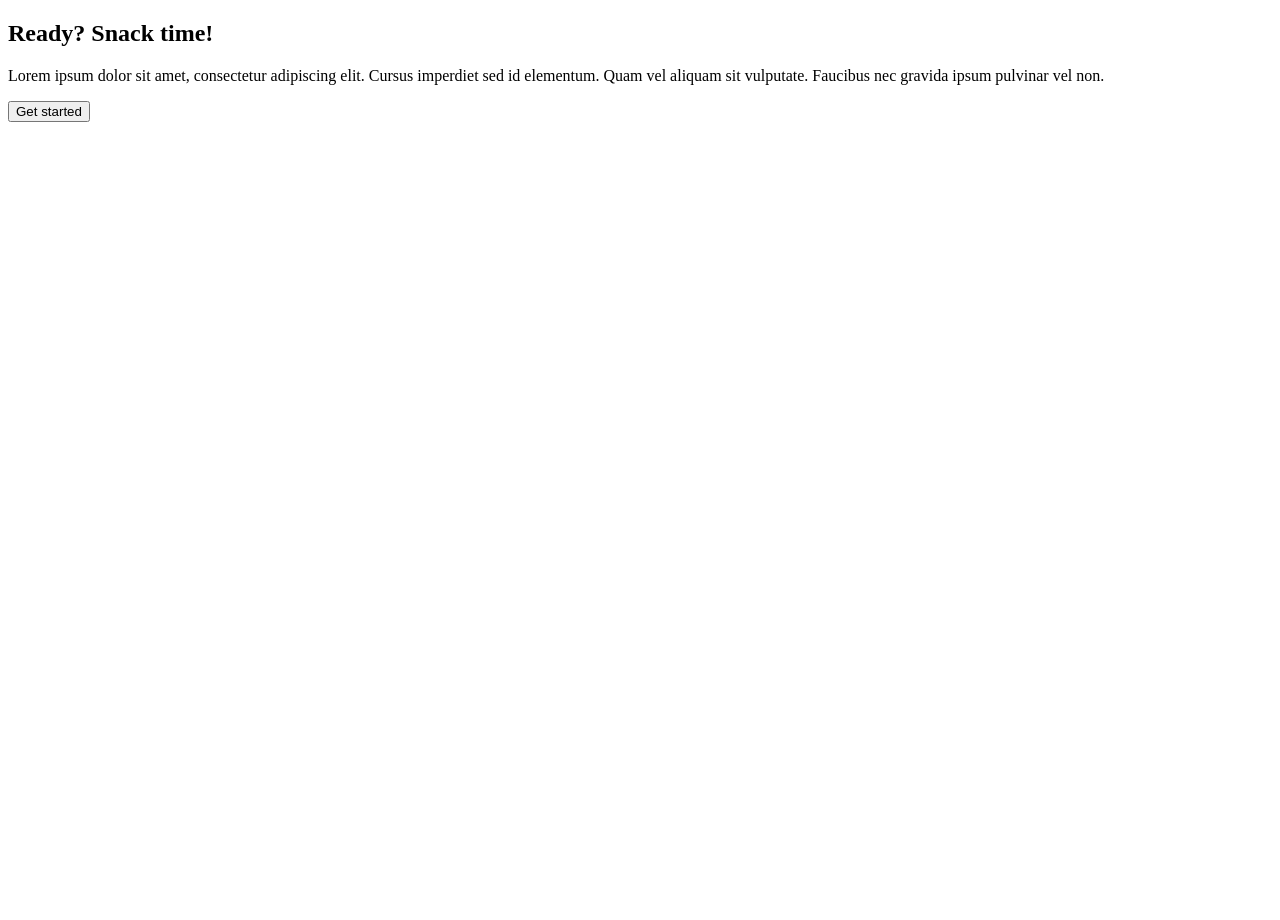
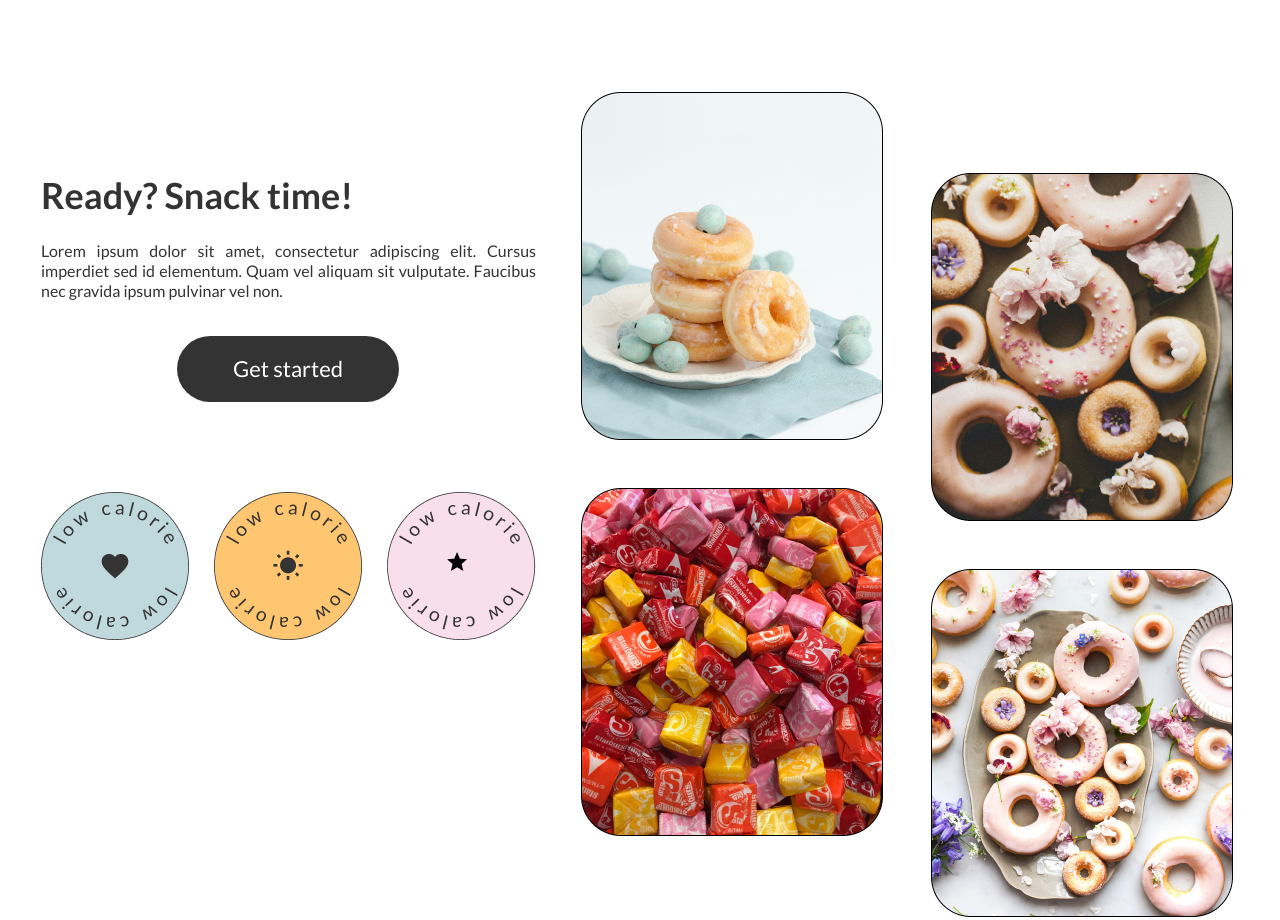
Before and after one commit to luizamantovani/Prova-AC1, a plain HTML site: page index.html in a window 1280 px wide. Before the commit the page ends 800 px from the top, so only its background shows below. Drawn offline with Linux system fonts and the light colour scheme.

Commit message:
finishing ac1

```diff
--- a/index.html
+++ b/index.html
@@ -1,15 +1,22 @@
 <!DOCTYPE html>
 <html lang="en">
+
 <head>
     <meta charset="UTF-8">
     <meta name="viewport" content="width=, initial-scale=1.0">
     <title>AC1</title>
     <link rel="stylesheet" href="style.css">
+    <link rel="preconnect" href="https://fonts.googleapis.com">
+    <link rel="preconnect" href="https://fonts.gstatic.com" crossorigin>
+    <link
+        href="https://fonts.googleapis.com/css2?family=Lato:ital,wght@0,100;0,300;0,400;0,700;0,900;1,100;1,300;1,400;1,700;1,900&display=swap"
+        rel="stylesheet">
 </head>
+
 <body>
     <main>
-        <section>
-            <div>
+        <section class="section_left">
+            <div class="section_left_top">
                 <h1>
                     Ready? Snack time!
                 </h1>
@@ -21,18 +28,23 @@
                     Get started
                 </button>
             </div>
-            <div>
-                <img src="" alt="">
-                <img src="" alt="">
-                <img src="" alt="">
+            <div class="section_left_bottom">
+                <img class="img_section_left" src="Frame 14399.png" alt="">
+                <img class="img_section_left" src="Group 26.png" alt="">
+                <img class="img_section_left last" src="Frame 14401.png" alt="">
             </div>
         </section>
-        <section>
-            <img src="" alt="">
-            <img src="" alt="">
-            <img src="" alt="">
-            <img src="" alt="">
+        <section class="section_right">
+            <div class="section_right_left">
+                <img class="section_right_img" src="Frame 14407.png" alt="">
+                <img class="section_right_img" src="Frame 14406.png" alt="">
+            </div>
+            <div class="section_right_right">
+                <img class="section_right_img" src="Frame 14408.png" alt="">
+                <img class="section_right_img" src="Frame 14409.png" alt="">
+            </div>
         </section>
     </main>
 </body>
+
 </html>
--- a/style.css
+++ b/style.css
@@ -0,0 +1,91 @@
+main{
+    display: flex;
+    justify-content: center;
+}
+
+.section_left{
+    margin-top: 135px;
+    margin-left: 120px;
+    margin-right: 45px;
+    margin-bottom: 307px;
+}
+
+.section_right{
+    margin-top: 42px;
+    margin-right: 126px;
+    display: flex;
+    margin-bottom: 42px;
+}
+
+.section_left_top{
+    width: 495px;
+    height: 228px;
+    margin-bottom: 91px;
+}
+
+
+h1{
+    font-size: 36px;
+    font-family: "Lato", sans-serif;
+    font-weight: 700;
+    color: #333333;
+    margin-bottom: 24px;
+}
+
+p{
+    font-family: "Lato", sans-serif;
+    font-size: 16px;
+    line-height: 20px;
+    text-align: justify;
+    color: #333333;
+    margin-bottom: 35px;
+}
+
+button{
+    width: 222px;
+    height: 66px;
+    background-color: #333333;
+    color: #FFFFFF;
+    font-size: 22px;
+    line-height: 18px;
+    font-family: "Lato", sans-serif;
+    font-weight: 400;
+    margin-left: 136px;
+    border-radius: 56px;
+    border: none;
+}
+
+.section_left_bottom{
+    width: 495px;
+    height: 148px;
+    display: flex;
+}
+
+.img_section_left{
+    width: 148.9px;
+    height: 148px;
+    margin-right: 24.15px;
+}
+
+.last{
+    margin-right: 0px;
+}
+
+.section_right_left{
+    display: flex;
+    flex-direction: column;
+    margin-top: 42px;
+    margin-right: 48px;
+}
+
+.section_right_img{
+    width: 302px;
+    height: 348px;
+    margin-bottom: 48px;
+}
+
+.section_right_right{
+    margin-top: 123px;
+    display: flex;
+    flex-direction: column;
+}
```
Also changed, not shown: Frame 14399.png (added), Frame 14401.png (added), Frame 14406.png (added), Frame 14407.png (added), Frame 14408.png (added), Frame 14409.png (added), Group 26.png (added).
